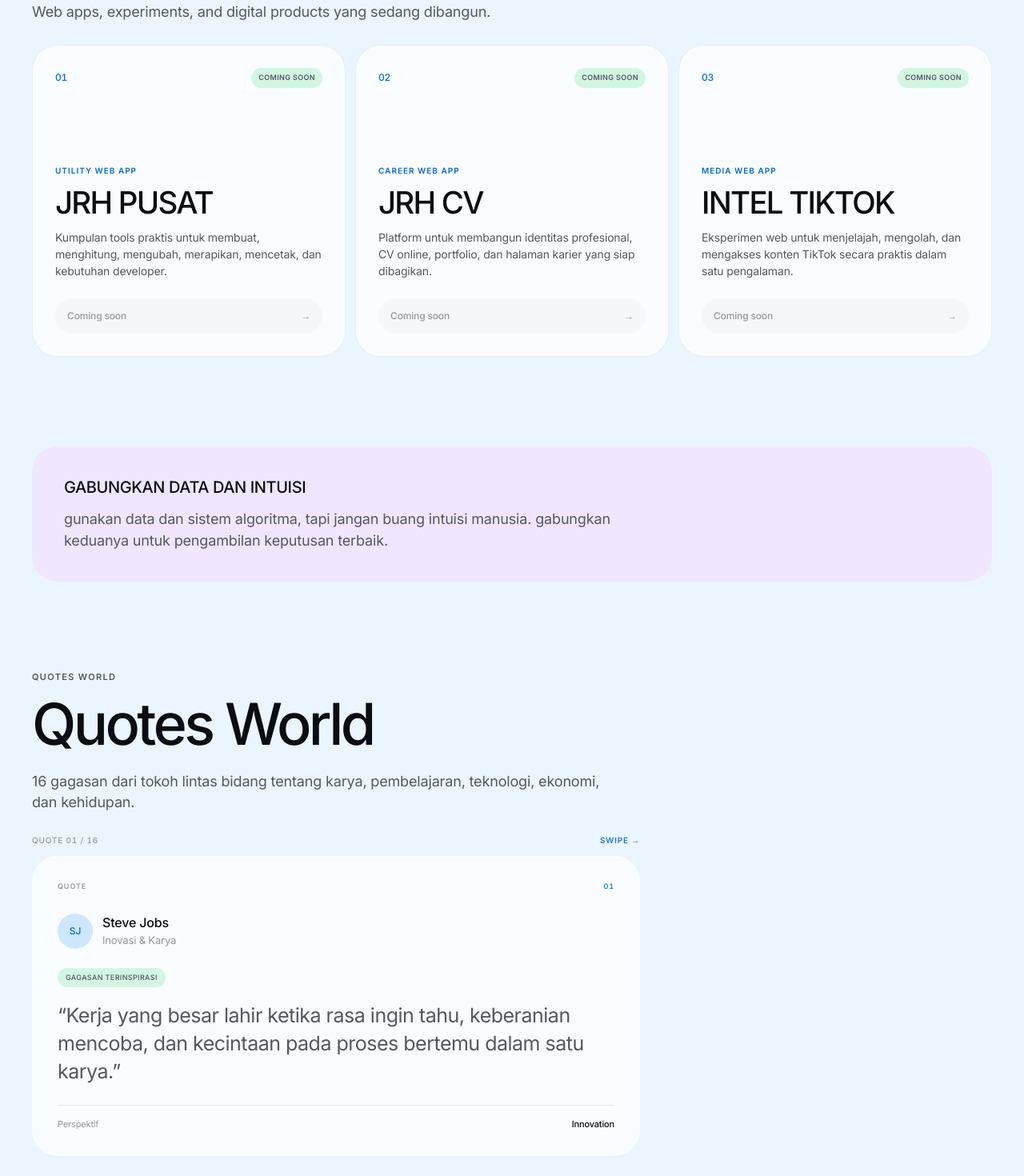
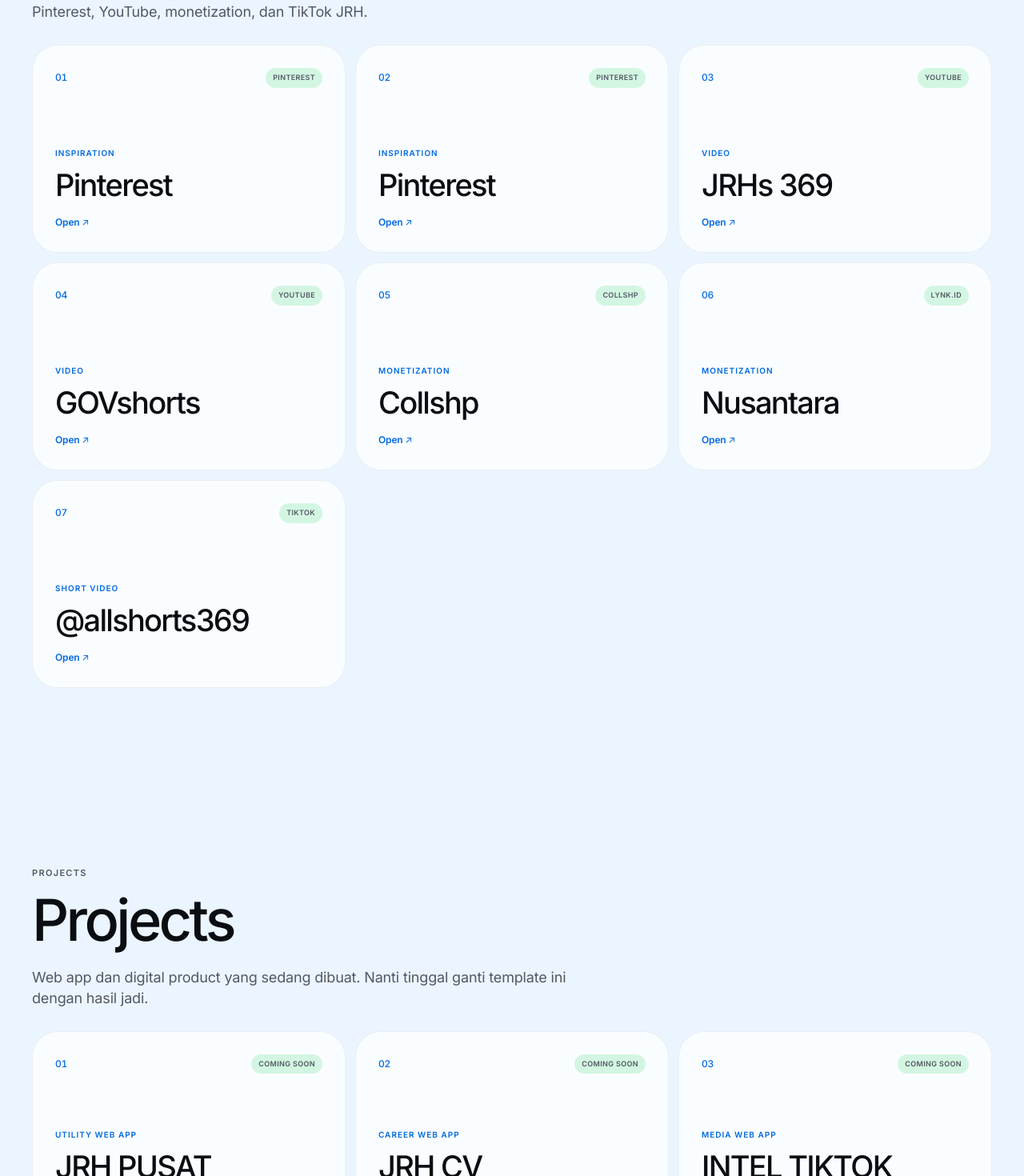
Before and after one commit to LionerHakim/JRHs, a React (Vite) app: page / in a window 1280 px wide. Shown: the part 2480-3950 px from the top of the page at 80% size. Built offline with nearby package versions, Linux system fonts and the light colour scheme.

Commit message:
Fix Media data and restore Projects section (#16)
* fix: separate media projects and rename quotes

* fix: restore media links and project registry

* fix: style media and projects sections

```diff
--- a/src/config/site.ts
+++ b/src/config/site.ts
@@ -1,5 +1,12 @@
 export type Link = { name: string; url: string }
 export type Education = { period: string; institution: string; program: string; activities?: readonly string[] }
+export type MediaItem = {
+  number: string
+  title: string
+  category: string
+  platform: string
+  url: string
+}
 export type MediaProject = {
   number: string
   title: string
@@ -28,6 +35,15 @@ export const siteConfig = {
     { period: '2015 — 2018', institution: 'SMP Negeri 200 Brebes', program: 'SMP', activities: ['Ketua Kelas'] },
   ] satisfies readonly Education[],
   media: [
+    { number: '01', title: 'Pinterest', category: 'Inspiration', platform: 'PINTEREST', url: 'https://pin.it/u90jfYk6p' },
+    { number: '02', title: 'Pinterest', category: 'Inspiration', platform: 'PINTEREST', url: 'https://pin.it/6k7sezYIK' },
+    { number: '03', title: 'JRHs 369', category: 'Video', platform: 'YOUTUBE', url: 'https://youtube.com/@jrhs369' },
+    { number: '04', title: 'GOVshorts', category: 'Video', platform: 'YOUTUBE', url: 'https://youtube.com/@govshortss' },
+    { number: '05', title: 'Collshp', category: 'Monetization', platform: 'COLLSHP', url: 'https://collshp.com/23369' },
+    { number: '06', title: 'Nusantara', category: 'Monetization', platform: 'LYNK.ID', url: 'https://lynk.id/nusantara9' },
+    { number: '07', title: '@allshorts369', category: 'Short Video', platform: 'TIKTOK', url: 'https://www.tiktok.com/@allshorts369' },
+  ] satisfies readonly MediaItem[],
+  projects: [
     { number: '01', title: 'JRH PUSAT', category: 'Utility Web App', description: 'Kumpulan tools praktis untuk membuat, menghitung, mengubah, merapikan, mencetak, dan kebutuhan developer.', status: 'Coming soon' },
     { number: '02', title: 'JRH CV', category: 'Career Web App', description: 'Platform untuk membangun identitas profesional, CV online, portfolio, dan halaman karier yang siap dibagikan.', status: 'Coming soon' },
     { number: '03', title: 'INTEL TIKTOK', category: 'Media Web App', description: 'Eksperimen web untuk menjelajah, mengolah, dan mengakses konten TikTok secara praktis dalam satu pengalaman.', status: 'Coming soon' },
--- a/src/index.css
+++ b/src/index.css
@@ -712,8 +712,9 @@ img {
   font-weight: 500;
 }
 
-/* Media */
-.media-subtitle {
+/* Media + Projects */
+.media-subtitle,
+.projects-subtitle {
   width: min(720px, 100%);
   margin: -20px 0 28px;
   color: var(--graphite);
@@ -721,15 +722,17 @@ img {
   line-height: 1.45;
 }
 
-.media-list {
+.media-list,
+.projects-list {
   display: grid;
   grid-template-columns: repeat(3, minmax(0, 1fr));
   gap: 12px;
 }
 
-.media-card {
+.media-card,
+.project-card {
   min-width: 0;
-  min-height: 390px;
+  min-height: 260px;
   padding: 28px;
   display: flex;
   flex-direction: column;
@@ -739,27 +742,31 @@ img {
   transition: transform 180ms var(--ease), background-color 180ms var(--ease), border-color 180ms var(--ease);
 }
 
-.media-card:hover {
+.media-card:hover,
+.project-card:hover {
   transform: translateY(-3px);
   background: var(--paper);
   border-color: rgba(0,105,224,.12);
 }
 
-.media-card-top {
+.media-card-top,
+.project-card-top {
   display: flex;
   align-items: center;
   justify-content: space-between;
   gap: 12px;
 }
 
-.media-number {
+.media-number,
+.project-number {
   color: var(--blue-strong);
   font-size: 12px;
   font-weight: 500;
   font-variant-numeric: tabular-nums;
 }
 
-.media-status {
+.media-status,
+.project-status {
   padding: 6px 9px;
   border-radius: var(--pill);
   background: var(--mint);
@@ -770,12 +777,14 @@ img {
   text-transform: uppercase;
 }
 
-.media-card-body {
+.media-card-body,
+.project-card-body {
   margin-top: auto;
-  padding-top: 72px;
-}
-
-.media-category {
+  padding-top: 64px;
+}
+
+.media-category,
+.project-category {
   color: var(--blue-strong);
   font-size: 10px;
   font-weight: 600;
@@ -783,23 +792,32 @@ img {
   text-transform: uppercase;
 }
 
-.media-card h3 {
+.media-card h3,
+.project-card h3 {
   margin: 10px 0 0;
   color: var(--ink);
-  font-size: clamp(28px, 3vw, 40px);
+  font-size: clamp(26px, 3vw, 38px);
   font-weight: 500;
   line-height: 1.08;
   letter-spacing: -.045em;
 }
 
-.media-card p {
+.project-card p {
   margin: 12px 0 0;
   color: var(--graphite);
   font-size: 14px;
   line-height: 1.5;
 }
 
-.media-link {
+.media-open {
+  display: inline-block;
+  margin-top: 18px;
+  color: var(--blue-strong);
+  font-size: 12px;
+  font-weight: 600;
+}
+
+.project-link {
   margin-top: 24px;
   min-height: 44px;
   display: inline-flex;
@@ -812,25 +830,37 @@ img {
   color: var(--paper);
   font-size: 12px;
   font-weight: 500;
-  transition: transform 160ms var(--ease), background-color 160ms var(--ease);
-}
-
-.media-link:hover,
-.media-link:focus-visible {
+}
+
+.project-link:hover,
+.project-link:focus-visible {
   background: var(--ink);
   transform: translateY(-1px);
 }
 
-.media-link.is-disabled {
+.project-link.is-disabled {
   background: var(--mist);
   color: var(--fog);
   cursor: default;
 }
 
-.media-link.is-disabled:hover,
-.media-link.is-disabled:focus-visible {
-  background: var(--mist);
-  transform: none;
+@media (max-width: 820px) {
+  .media-list,
+  .projects-list {
+    grid-template-columns: 1fr;
+  }
+
+  .media-card,
+  .project-card {
+    min-height: 230px;
+    padding: 24px;
+    border-radius: 24px;
+  }
+
+  .media-card-body,
+  .project-card-body {
+    padding-top: 52px;
+  }
 }
 
 /* Project principle */
--- a/src/main.tsx
+++ b/src/main.tsx
@@ -8,7 +8,8 @@ const sectionItems = [
   ['identity', 'About'],
   ['education', 'Education'],
   ['media', 'Media'],
-  ['testimonials', 'Quotes World'],
+  ['projects', 'Projects'],
+  ['testimonials', 'Quotes'],
   ['links', 'Contact'],
 ] as const
 
@@ -83,8 +84,8 @@ function TestimonialsSection() {
   return (
     <section id="testimonials" className="section testimonials-section" aria-labelledby="testimonials-title">
       <div className="section-head">
-        <p className="section-kicker">QUOTES WORLD</p>
-        <h2 id="testimonials-title">Quotes World</h2>
+        <p className="section-kicker">QUOTES</p>
+        <h2 id="testimonials-title">Quotes</h2>
       </div>
 
       <p className="testimonials-subtitle">
@@ -384,30 +385,55 @@ ${name.trim()}`)
           </div>
 
           <p className="media-subtitle">
-            Web apps, experiments, and digital products yang sedang dibangun.
+            Pinterest, YouTube, monetization, dan TikTok JRH.
           </p>
 
           <div className="media-list">
             {siteConfig.media.map((item) => (
-              <article className="media-card" key={item.number}>
+              <a className="media-card media-card-link" key={item.title + item.url} href={item.url} target="_blank" rel="noopener noreferrer">
                 <div className="media-card-top">
                   <span className="media-number">{item.number}</span>
-                  <span className="media-status">{item.status}</span>
+                  <span className="media-status">{item.platform}</span>
                 </div>
                 <div className="media-card-body">
                   <span className="media-category">{item.category}</span>
                   <h3>{item.title}</h3>
+                  <span className="media-open">Open ↗</span>
+                </div>
+              </a>
+            ))}
+          </div>
+        </section>
+
+        <section id="projects" className="section projects-section" aria-labelledby="projects-title">
+          <div className="section-head">
+            <p className="section-kicker">PROJECTS</p>
+            <h2 id="projects-title">Projects</h2>
+          </div>
+
+          <p className="projects-subtitle">
+            Web app dan digital product yang sedang dibuat. Nanti tinggal ganti template ini dengan hasil jadi.
+          </p>
+
+          <div className="projects-list">
+            {siteConfig.projects.map((item) => (
+              <article className="project-card" key={item.number}>
+                <div className="project-card-top">
+                  <span className="project-number">{item.number}</span>
+                  <span className="project-status">{item.status}</span>
+                </div>
+                <div className="project-card-body">
+                  <span className="project-category">{item.category}</span>
+                  <h3>{item.title}</h3>
                   <p>{item.description}</p>
                 </div>
                 {item.url ? (
-                  <a className="media-link" href={item.url} target="_blank" rel="noopener noreferrer">
-                    <span>Open web app</span>
-                    <span aria-hidden="true">↗</span>
+                  <a className="project-link" href={item.url} target="_blank" rel="noopener noreferrer">
+                    <span>Open web app</span><span aria-hidden="true">↗</span>
                   </a>
                 ) : (
-                  <span className="media-link is-disabled" aria-label={`${item.title} belum tersedia`}>
-                    <span>Coming soon</span>
-                    <span aria-hidden="true">→</span>
+                  <span className="project-link is-disabled">
+                    <span>Coming soon</span><span aria-hidden="true">→</span>
                   </span>
                 )}
               </article>
```
